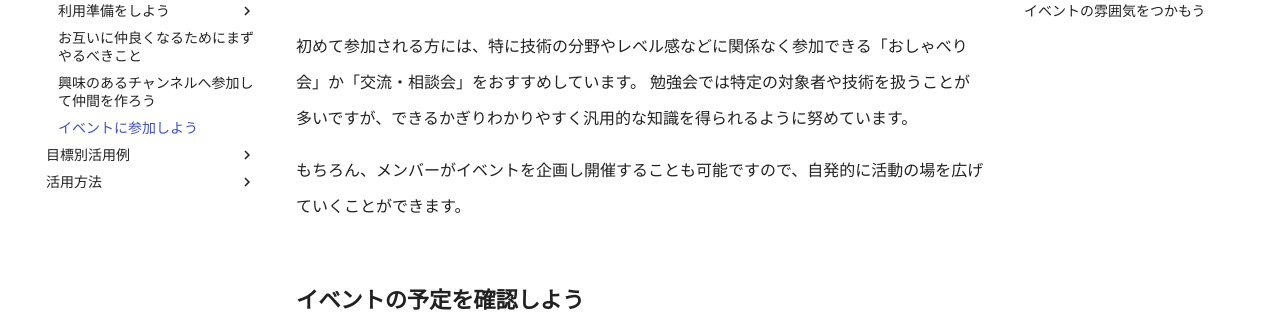
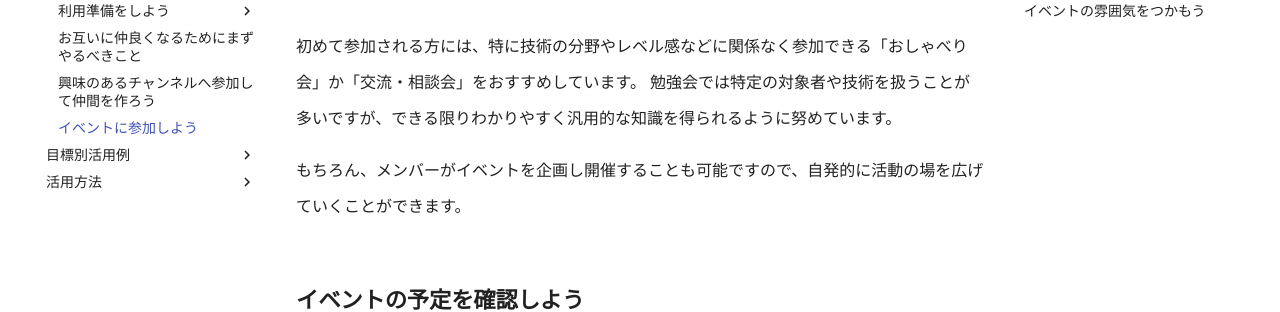
Before and after one commit to tech-training/tech-commit-doc, an MkDocs documentation site: the page built from docs/tutorial/join-event.md, in a window 1280 px wide and 900 px high, scrolled down 1300 px. Shown: the part 223-535 px from the top of the window. Built offline with MkDocs 1.6.1 and Material for MkDocs 9.7.7, drawn with Linux system fonts in a browser that asks for light colours; comment, search, counter and statistics services are not loaded; some of the changed text lies outside the part shown.

Commit message:
文章の微調整

```diff
--- a/docs/tutorial/join-event.md
+++ b/docs/tutorial/join-event.md
@@ -29,7 +29,7 @@ TechCommitでは以下の4種類のイベントを定期的に開催していま
 | 勉強会 | ゲストやメンバーなどが講師となって特定のテーマについて講義や演習を行う会。 |
 
 初めて参加される方には、特に技術の分野やレベル感などに関係なく参加できる「おしゃべり会」か「交流・相談会」をおすすめしています。
-勉強会では特定の対象者や技術を扱うことが多いですが、できるかぎりわかりやすく汎用的な知識を得られるように努めています。
+勉強会では特定の対象者や技術を扱うことが多いですが、できる限りわかりやすく汎用的な知識を得られるように努めています。
 
 もちろん、メンバーがイベントを企画し開催することも可能ですので、自発的に活動の場を広げていくことができます。
 
```
Also changed, not shown: other parts of docs/tutorial/join-event.md (+5 -6 lines).
